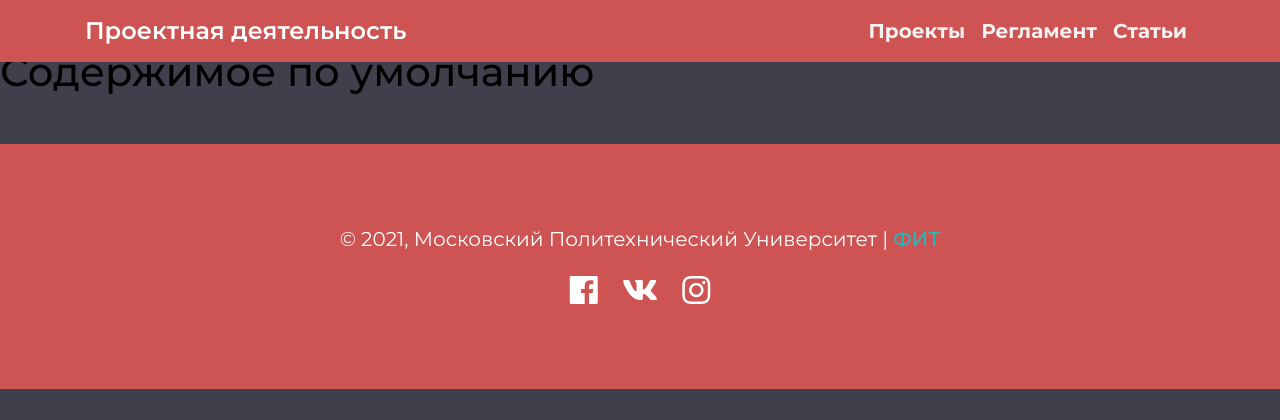
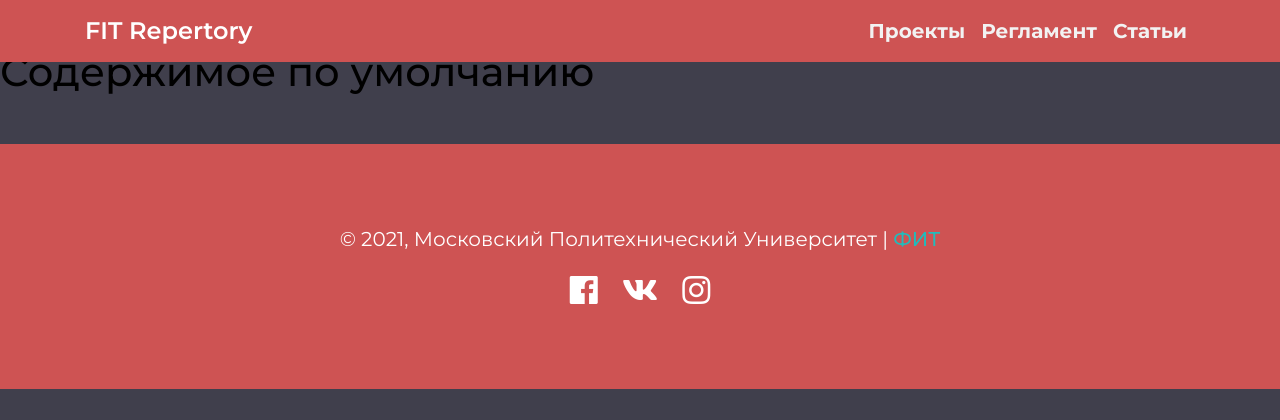
Before and after one commit to F12-Team/FIT-Repertory, a Flask app: template src/project/templates/base.html in a window 1280 px wide. Shown: the top 420 px of the page. Run offline with Flask 2, Linux system fonts and the light colour scheme; the template is opened without the code that fills it: most values are stand-ins (such as "Sample title", 1, 10 or a date in 2020); some libraries are stand-ins or nearby versions.

Commit message:
add project name

```diff
--- a/src/project/templates/base.html
+++ b/src/project/templates/base.html
@@ -43,7 +43,7 @@
 <body>
         <nav class="navbar navbar-expand-lg navbar-light fixed-top">
             <div class="container">
-                <a class="navbar-brand" href="{{ url_for('index') }}">Проектная деятельность</a>
+                <a class="navbar-brand" href="{{ url_for('index') }}">FIT Repertory</a>
                 <button class="navbar-toggler" type="button" data-toggle="collapse"
                     data-target="#navbarSupportedContent" aria-controls="navbarSupportedContent" aria-expanded="false"
                     aria-label="Toggle navigation">
```
